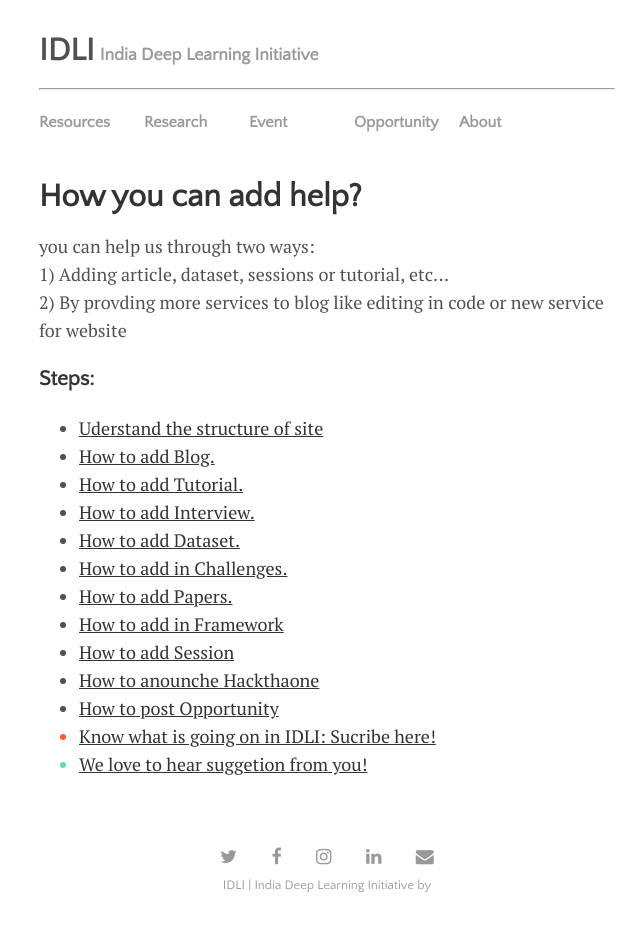
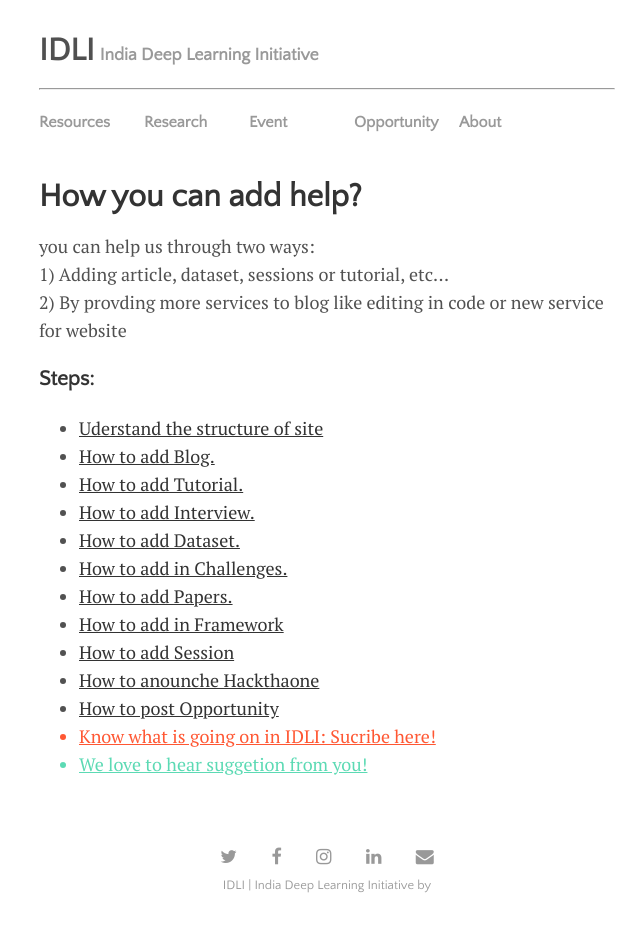
Before and after one commit to IndiaDeepLearningInitiative-IDLI/IndiaDeepLearningInitiative-IDLI.github.io, a Jekyll site: the page built from help.html, in a window 1280 px wide. Shown: the whole page, without its empty margins (313-953 px from the left). Built offline with Jekyll 4.4.1, drawn with Linux system fonts in a browser that asks for light colours; nearby versions of some CDN libraries; comment, search, counter and statistics services are not loaded.

Commit message:
color update

```diff
--- a/help.html
+++ b/help.html
@@ -18,8 +18,8 @@ title: Help
     <li><a href="#">How to add Session</a></li>
     <li><a href="#">How to anounche Hackthaone</a></li>
     <li><a href="#">How to post Opportunity </a></li>
-    <li style="color: #ff5733 ;"><a href="#">Know what is going on in IDLI: Sucribe here!</a></li>
-    <li style="color: #5cdab4 ;"><a href="#">We love to hear suggetion from you!</a></li>
+    <li style="color: #ff5733 ;"><a href="#" style="color: #ff5733 ;">Know what is going on in IDLI: Sucribe here!</a></li>
+    <li style="color: #5cdab4 ;"><a href="#" style="color: #5cdab4 ;">We love to hear suggetion from you!</a></li>
   </ul>
 
 </div>
```
